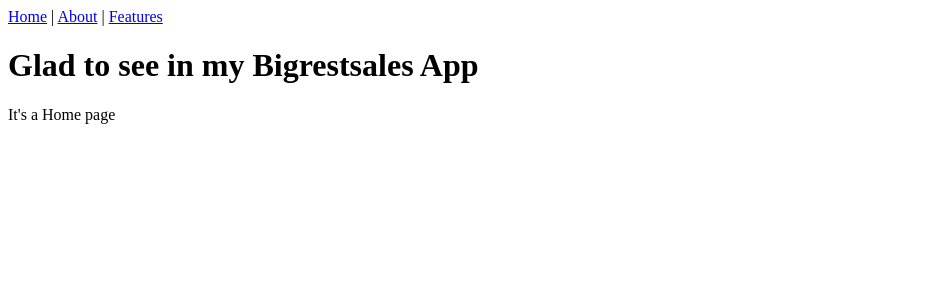
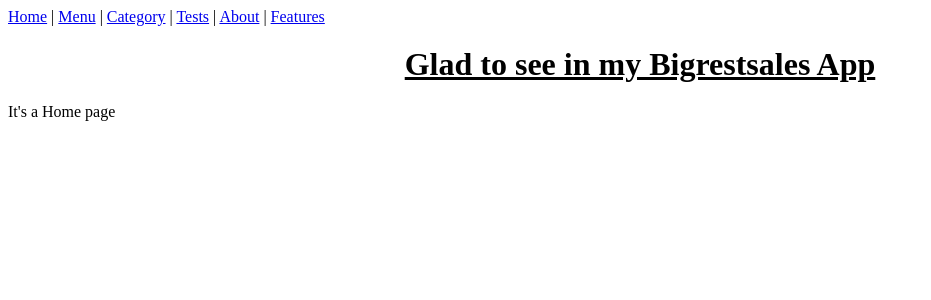
Before and after one commit to vadikot/bigrestsales, a React app in the folder frontend/: page / in a window 1280 px wide. Shown: the top 300 px of the page, without its empty margins (0-931 px from the left). Built offline with nearby package versions, Linux system fonts and the light colour scheme.

Commit message:
added few 'main' pages, like Menu, Categories and Tests

```diff
--- a/frontend/src/01_app/App.tsx
+++ b/frontend/src/01_app/App.tsx
@@ -1,7 +1,7 @@
 import React, {Suspense} from "react";
 import './styles/global.scss';
 import {BrowserRouter, Routes, Route, Link} from "react-router-dom";
-import {AboutPage, FeaturePage, HomePage} from "../02_pages";
+import {HomePage, MenuPage, CategoryPage, TestsPage, AboutPage, FeaturePage} from "../02_pages";
 
 
 export const App: React.FC = () => {
@@ -10,11 +10,17 @@ export const App: React.FC = () => {
         <div>
             <BrowserRouter>
                 <nav>
-                    <Link to="/">Home</Link> | <Link to="/about">About</Link> | <Link to="/features">Features</Link>
+                    <Link to="/">Home</Link> | <Link to="/menu">Menu</Link> | <Link
+                    to="/category">Category</Link> | <Link to="/tests">Tests</Link> | <Link
+                    to="/about">About</Link> | <Link
+                    to="/features">Features</Link>
                 </nav>
                 <Suspense fallback={<div>Loading...</div>}>
                     <Routes>
                         <Route path="/" element={<HomePage/>}/>
+                        <Route path="/menu" element={<MenuPage/>}/>
+                        <Route path="/category" element={<CategoryPage/>}/>
+                        <Route path="/tests" element={<TestsPage/>}/>
                         <Route path="/about" element={<AboutPage/>}/>
                         <Route path="/features" element={<FeaturePage/>}/>
                     </Routes>
--- a/frontend/src/01_app/styles/global.scss
+++ b/frontend/src/01_app/styles/global.scss
@@ -1,3 +1,9 @@
 .category-list-hidden {
-    display: none;
+  display: none;
 }
+
+h1, h2 {
+  margin: 20px auto;
+  text-align: center;
+  text-decoration: underline;
+}
--- /dev/null
+++ b/frontend/src/02_pages/CategoryPage.tsx
@@ -0,0 +1,11 @@
+import React from 'react';
+
+const CategoryPage = () => {
+    return (
+        <div>
+            <h2>Category page</h2>
+        </div>
+    );
+};
+
+export default CategoryPage;
--- /dev/null
+++ b/frontend/src/02_pages/MenuPage.tsx
@@ -0,0 +1,11 @@
+import React from 'react';
+
+const MenuPage = () => {
+    return (
+        <div>
+            <h2>Menu page</h2>
+        </div>
+    );
+};
+
+export default MenuPage;
--- /dev/null
+++ b/frontend/src/02_pages/TestsPage.tsx
@@ -0,0 +1,11 @@
+import React from 'react';
+
+const TestsPage = () => {
+    return (
+        <div>
+            <h2>Tests page</h2>
+        </div>
+    );
+};
+
+export default TestsPage;
--- a/frontend/src/02_pages/index.ts
+++ b/frontend/src/02_pages/index.ts
@@ -1,11 +1,17 @@
 import {lazy} from "react";
 
 const HomePage = lazy(() => import("./HomePage"));
+const MenuPage = lazy(() => import("./MenuPage"));
+const CategoryPage = lazy(() => import("./CategoryPage"));
+const TestsPage = lazy(() => import("./TestsPage"));
 const AboutPage = lazy(() => import('./AboutPage'));
 const FeaturePage = lazy(() => import('./FeaturePage'));
 
 export {
     HomePage,
+    MenuPage,
+    CategoryPage,
+    TestsPage,
     AboutPage,
     FeaturePage,
 }
```
